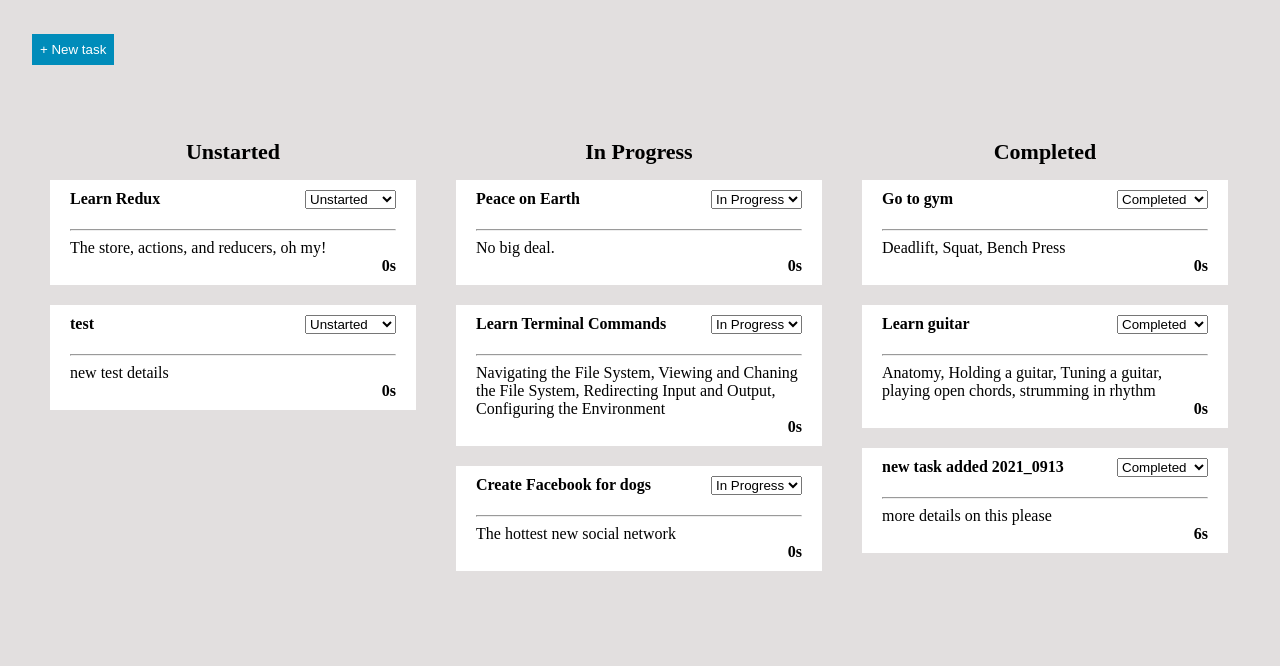
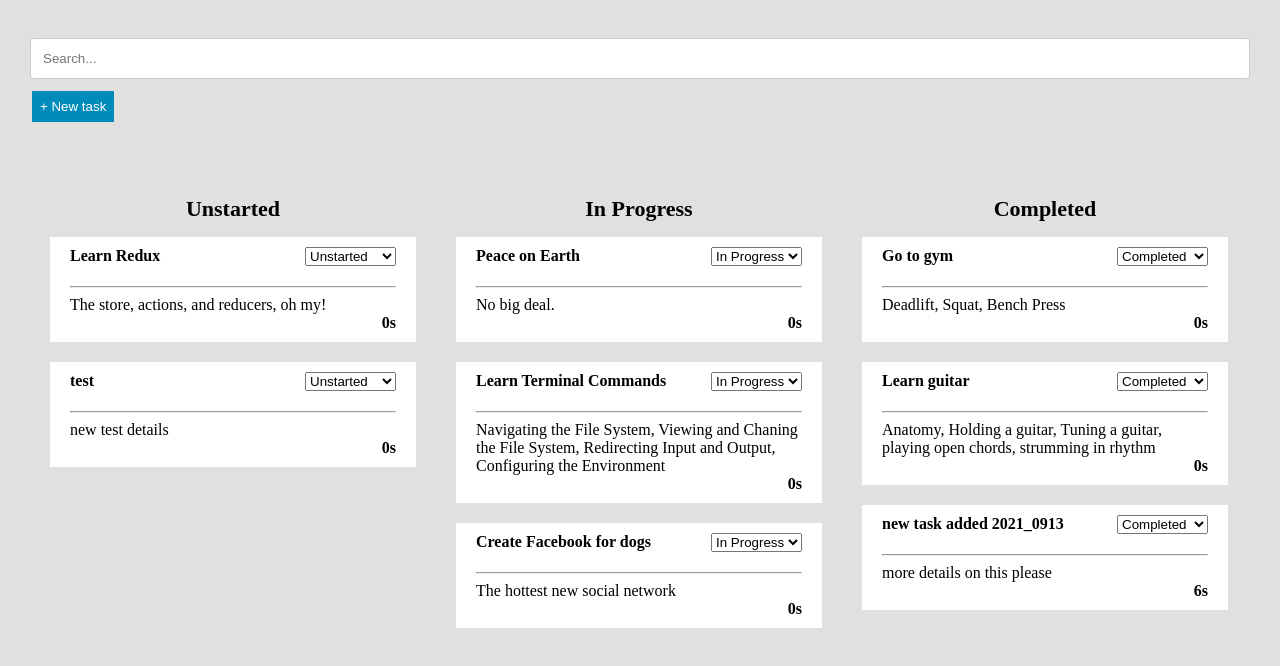
Before and after one commit to tddag/todoapp, a React (Create React App) app: page / in a window 1280 px wide. Shown: the top 666 px of the page. Built offline with nearby package versions, Linux system fonts and the light colour scheme; data requests are answered from the project's data file.

Commit message:
added UI Search Input Element

```diff
--- a/src/components/TasksPage.js
+++ b/src/components/TasksPage.js
@@ -50,6 +50,10 @@ class TasksPage extends Component {
         });
     }
 
+    onSearch = e => {
+        console.log('search term', e.target.value);
+    };
+
     render() {
         if (this.props.isLoading) {
             return (
@@ -62,6 +66,7 @@ class TasksPage extends Component {
         return (
             <div className="tasks">
                 <div className="task-list-header">
+                    <input onChange={this.onSearch} type="text" placeholder="Search..."/>
                     <button className="button button-create" onClick={this.toggleForm}>
                         + New task
                     </button>
```
